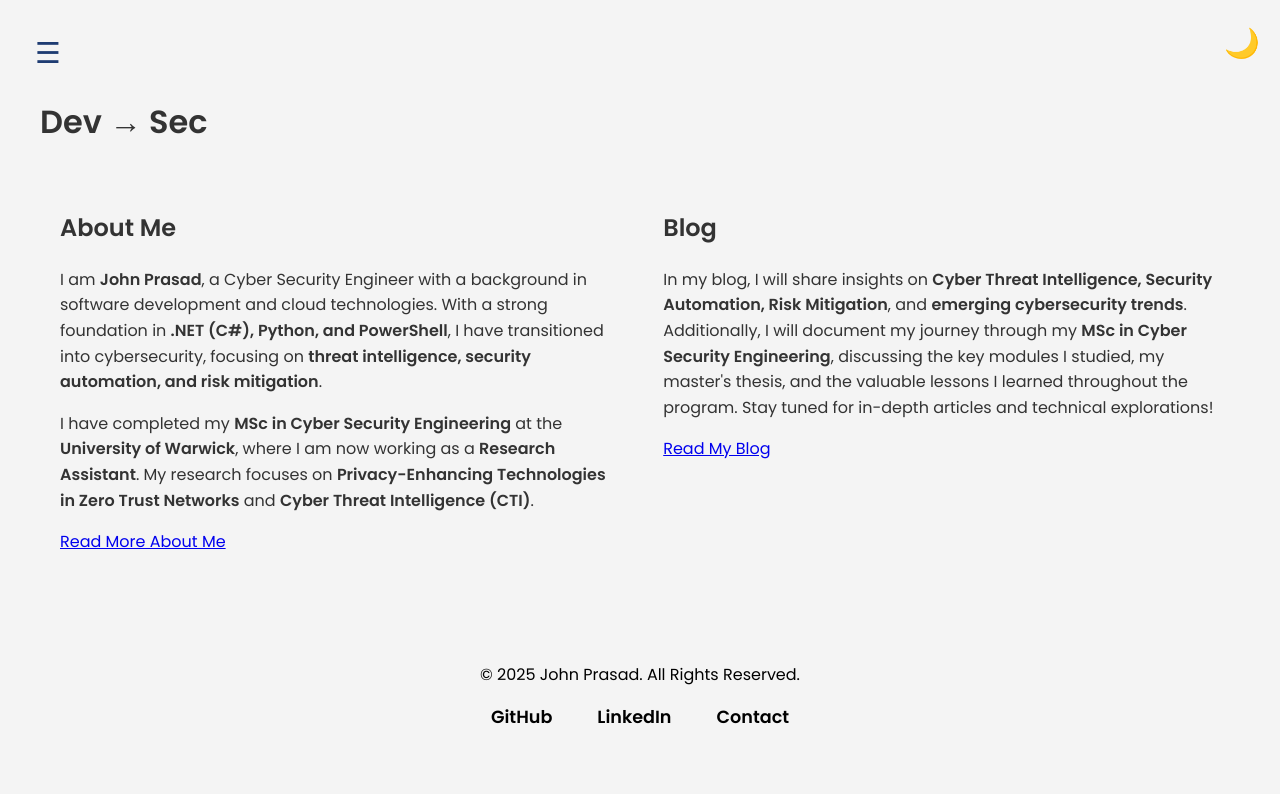
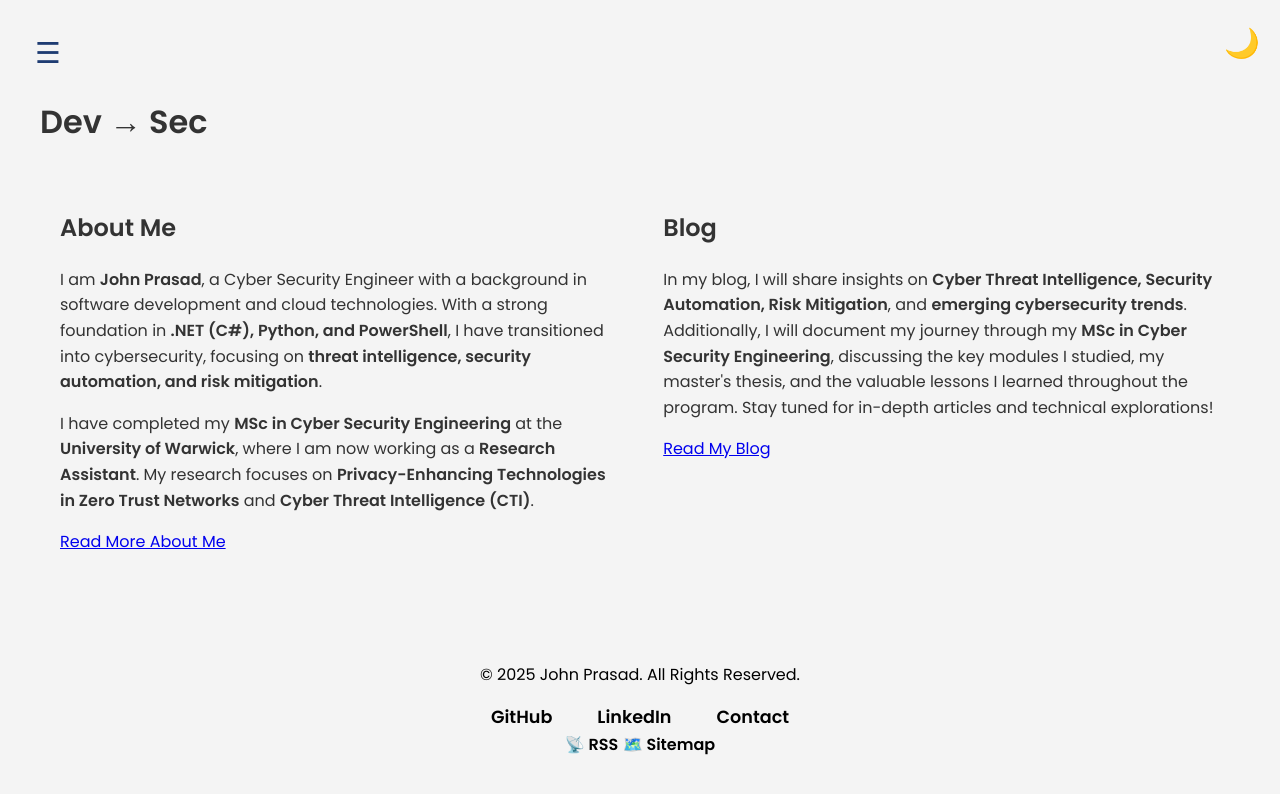
Before and after one commit to barrryblock/barrryblock.github.io, a Jekyll site: the page built from index.md, in a window 1280 px wide. Shown: the top 794 px of the page. Built offline with Jekyll 4.4.1, drawn with Linux system fonts in a browser that asks for light colours.

Commit message:
added sitemap and rss

```diff
--- a/_includes/footer.html
+++ b/_includes/footer.html
@@ -7,6 +7,8 @@
             <li><a href="/contact">Contact</a></li>
         </ul>
     </div>
+        <a href="{{ "/feed.xml" | relative_url }}" target="_blank" title="Subscribe via RSS">📡 RSS</a>
+        <a href="{{ "/sitemap.xml" | relative_url }}" target="_blank" title="Sitemap">🗺️ Sitemap</a>
 </footer>
 
 <style>
```
